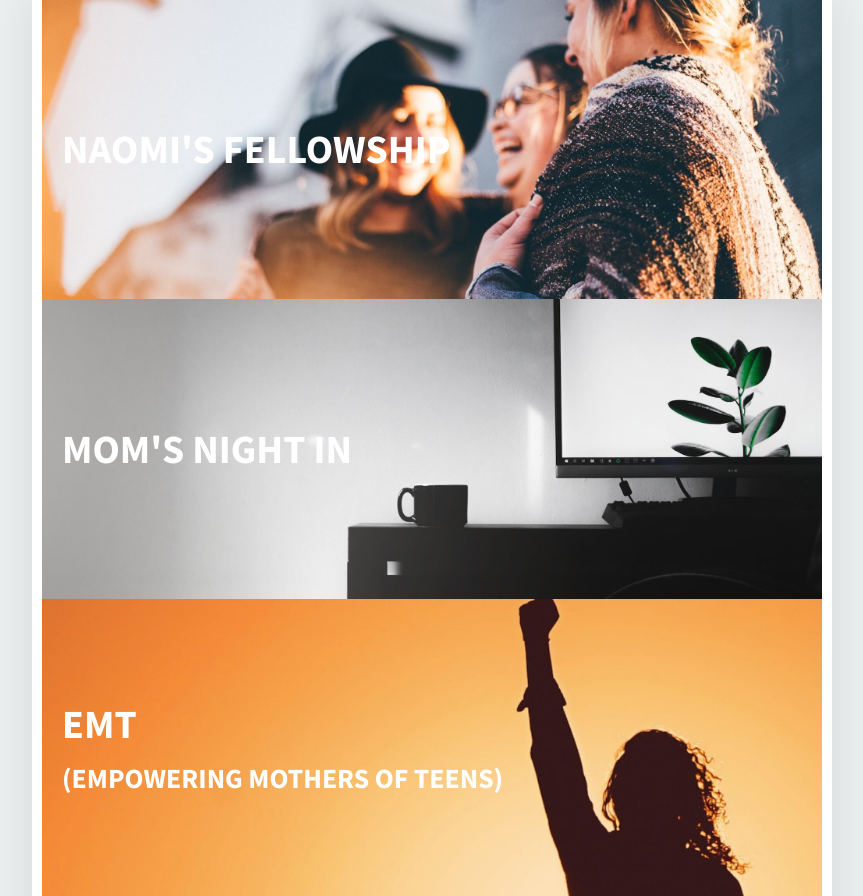
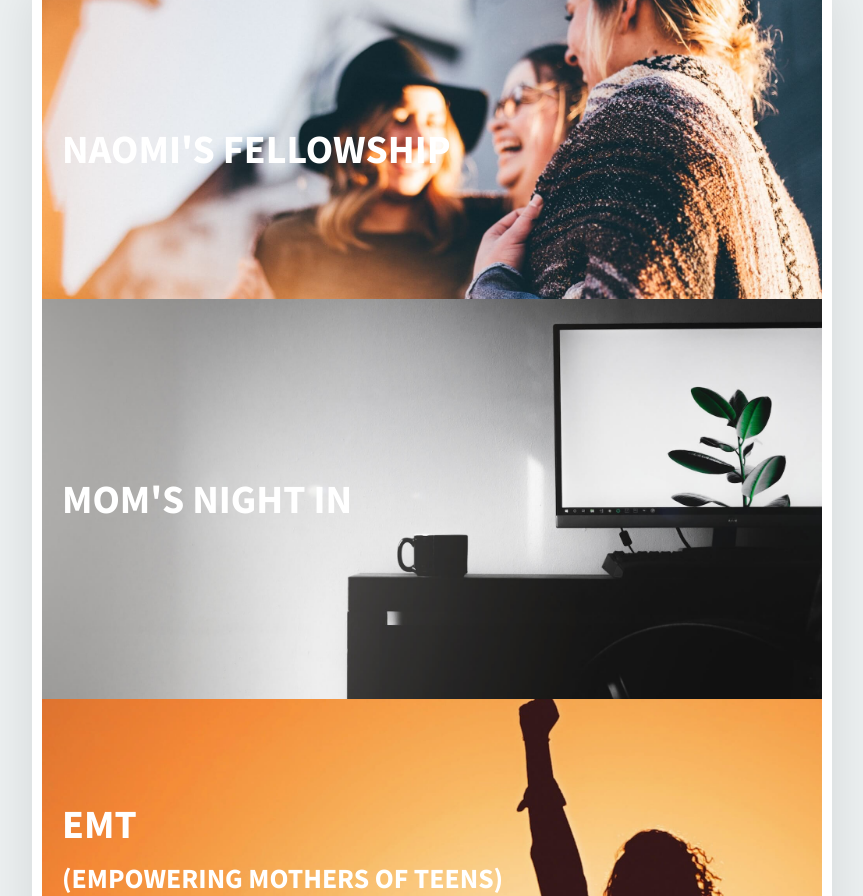
Before and after one commit to Cornerstone-Church/CAG-MainWebsite, a PHP site: page /ministries/women/ in a window 1280 px wide. Shown: the part 732-1628 px from the top of the page, without its empty margins (208-1071 px from the left). Run offline with PHP 8.4, Linux system fonts and the light colour scheme.

Commit message:
Fixed mons nght not scalling right on iOS

```diff
--- a/ministries/women/index.html
+++ b/ministries/women/index.html
@@ -7,7 +7,7 @@
     <meta name="viewport" content="width=device-width, initial-scale=1">
     <link rel="stylesheet" href="/styles/style.css?version=19052201">
     <link rel="stylesheet" href="../styles/ministries_style.css">
-    <link rel="stylesheet" href="./styles/women_styles.css">
+    <link rel="stylesheet" href="./styles/women_styles.css?version=19062401">
 
     <!-- Fav Icons -->
     <link rel="apple-touch-icon" sizes="180x180" href="/fav_icons/apple-touch-icon.png">
--- a/ministries/women/styles/women_styles.css
+++ b/ministries/women/styles/women_styles.css
@@ -90,6 +90,10 @@ h2 {
     margin-bottom: 30px;;
 }
 
+#moms-night {
+    height: 400px;
+}
+
 
 @media only screen and (max-width:800px) {
     .class-selector {
```
